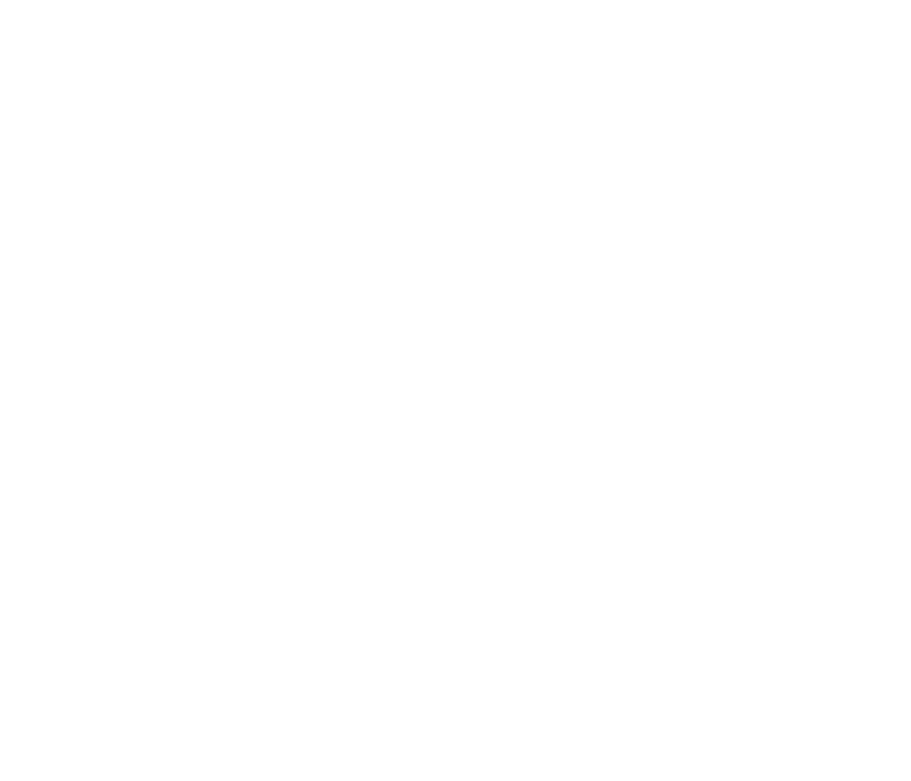
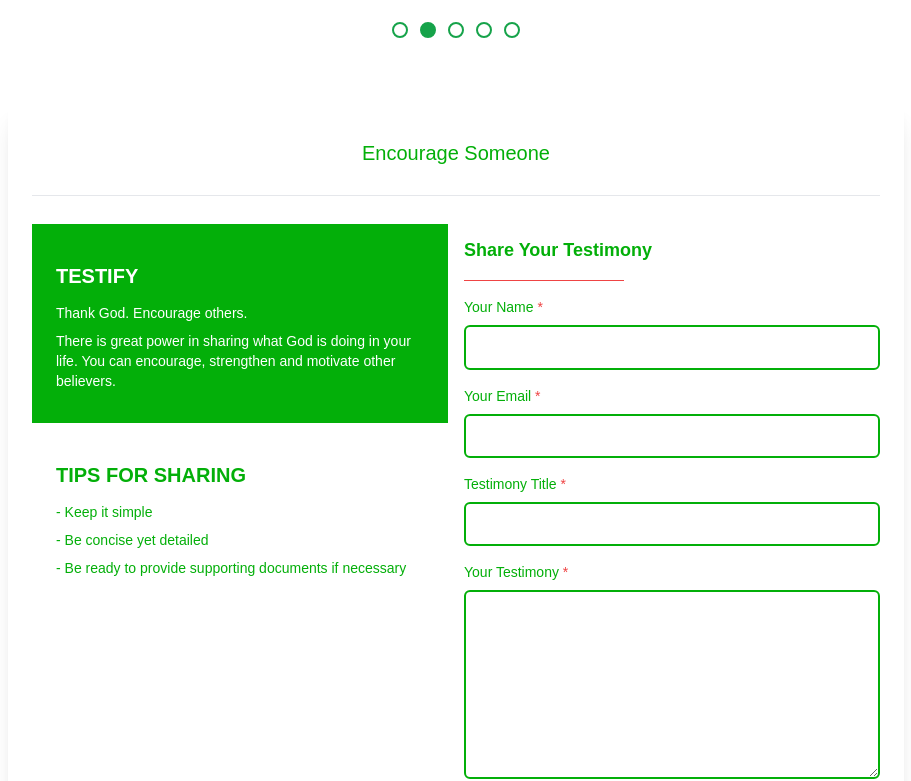
Before and after one commit to Chosen2730/tascfon, a Next.js app: page /testimony in a window 1280 px wide. Before the commit this address had no page. Shown: the part 960-1741 px from the top of the page, without its empty margins (184-1095 px from the left). Before the commit the page ends 800 px from the top, so only its background shows below. Built offline with nearby package versions, Linux system fonts and the light colour scheme; a web font is replaced by a local one.

Commit message:
added testimony page

```diff
--- a/components/subscribe.js
+++ b/components/subscribe.js
@@ -11,7 +11,7 @@
         We promise not to SPAM you, but send you edifying and amazing content
         regularly from Tacsfon Funaab
       </p>
-      <div className='flex flex-col md:flex-row my-2 justify-center items-center gap-4 w-72 md:w-full md:max-w-4xl mx-auto'>
+      <div className='flex flex-col md:flex-row my-2 justify-center items-center gap-4 w-72 md:w-full md:max-w-4xl mx-auto text-sm'>
         <input
           type='name'
           placeholder='Name'
@@ -27,7 +27,7 @@
           placeholder='Birthday, e.g 25th'
           className='w-full p-4 rounded-2xl'
         />
-        <div className='text-left'>
+        <div className='text-left text-xs font-bold'>
           <Button text='SUBSCRIBE' bgColor='#0F6212' textColor='#fff' />
         </div>
       </div>
--- a/pages/give.js
+++ b/pages/give.js
@@ -51,7 +51,7 @@
                     key={i}
                     className={`${
                       i === base ? "bg-[#03AF09] text-[#fff]" : "text-[#03AF09]"
-                    } rounded-xl shadow-md  flex flex-col justify-center items-center gap-3 w-full p-3 sm:p-8 cursor-pointer hover:bg-green-200`}
+                    } rounded-xl shadow-md  flex flex-col justify-center items-center gap-3 w-full p-3 sm:p-8 cursor-pointer md:hover:bg-green-200`}
                     onClick={() => {
                       setBase(i);
                       if (i === 2) {
--- /dev/null
+++ b/pages/testimony.js
@@ -0,0 +1,96 @@
+import React from "react";
+import Layout from "../Layout/layout";
+import Testimonial from "../components/testimonial";
+import style from "../styles/hero.module.css";
+import Button from "../components/button";
+
+const Testimony = () => {
+  return (
+    <Layout>
+      <div className='max-w-[1440px] mx-auto text-gray-800'>
+        <div
+          className={`${style.giveHeader} min-h-[400px] flex flex-col justify-center items-center`}
+        >
+          <h1 className='text-5xl md:text-7xl font-bold uppercase text-white text-center w-full h-full m-0'>
+            Testimonies
+          </h1>
+        </div>
+        <Testimonial />
+        <div className='max-w-4xl mx-auto p-6 rounded-md shadow-xl text-[#03AF09]'>
+          <h1 className='text-center capitalize text-xl'>encourage someone</h1>
+          <hr className='my-7' />
+          <div className='grid md:grid-cols-2 gap-4 justify-center'>
+            <div>
+              <div className='bg-[#03AF09] text-white p-6'>
+                <h1 className='uppercase font-bold text-xl'>Testify</h1>
+                <p className='text-sm my-2'>Thank God. Encourage others.</p>
+                <p className='text-sm my-2'>
+                  There is great power in sharing what God is doing in your
+                  life. You can encourage, strengthen and motivate other
+                  believers.
+                </p>
+              </div>
+              <div className='p-6'>
+                <h1 className='uppercase font-bold text-xl'>
+                  {" "}
+                  TIPS FOR SHARING
+                </h1>
+                <p className='text-sm my-2'>- Keep it simple</p>
+                <p className='text-sm my-2'>- Be concise yet detailed</p>
+                <p className='text-sm my-2'>
+                  - Be ready to provide supporting documents if necessary
+                </p>
+              </div>
+            </div>
+            <div>
+              <h1 className='text-lg capitalize font-bold'>
+                share your testimony
+              </h1>
+              <hr className='w-40 bg-red-500 border-red-500 my-4' />
+              <form action='' className='text-sm'>
+                <label htmlFor='name' className='block'>
+                  Your Name <span className='text-red-500'>*</span>
+                </label>
+                <input
+                  type='name'
+                  id='name'
+                  className='w-full block border-2 border-[#03AF09] p-3 rounded-md my-2 mb-4'
+                />
+                <label htmlFor='email' className='block'>
+                  Your Email <span className='text-red-500'>*</span>
+                </label>
+                <input
+                  type='email'
+                  id='email'
+                  className='w-full block border-2 border-[#03AF09] p-3 rounded-md my-2 mb-4'
+                />
+                <label htmlFor='testimony' className='block'>
+                  Testimony Title <span className='text-red-500'>*</span>
+                </label>
+                <input
+                  type='text'
+                  id='testimony'
+                  className='w-full block border-2 border-[#03AF09] p-3 rounded-md my-2 mb-4'
+                />
+                <label htmlFor='body' className='block'>
+                  Your Testimony <span className='text-red-500'>*</span>
+                </label>
+                <textarea
+                  name=''
+                  id='body'
+                  cols='30'
+                  rows='10'
+                  className='w-full block border-2 border-[#03AF09] p-3 rounded-md
+                my-2 mb-4'
+                />
+                <Button text='Send' bgColor='#03AF09' textColor='#fff' />
+              </form>
+            </div>
+          </div>
+        </div>
+      </div>
+    </Layout>
+  );
+};
+
+export default Testimony;
--- a/styles/hero.module.css
+++ b/styles/hero.module.css
@@ -19,3 +19,10 @@
   background-position: center;
   background-attachment: fixed;
 }
+.testimonyHeader {
+  background: url("../images/give.png");
+  background-size: cover;
+  background-repeat: no-repeat;
+  background-position: center;
+  background-attachment: fixed;
+}
--- a/utils/navItems.js
+++ b/utils/navItems.js
@@ -7,6 +7,7 @@
     sub: [
       { title: "executives", url: "/executives" },
       { title: "contact us", url: "/contact" },
+      { title: "testimony", url: "/testimony" },
       { title: "Family Song", url: "/song" },
     ],
   },
```
